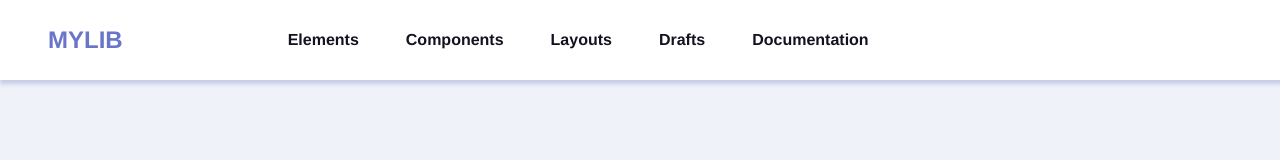
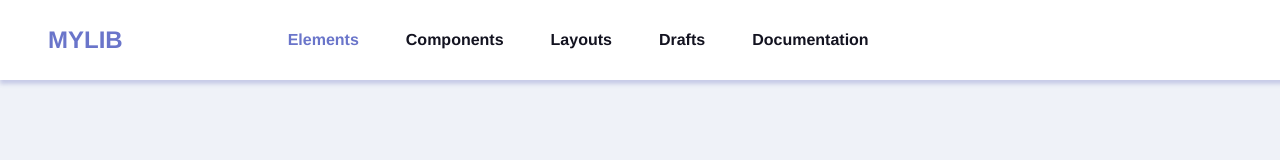
Before and after one commit to tatyanabortnik/hometask-8-mylib, a plain HTML site: page markup/index.html in a window 1280 px wide. In both pictures the pointer is over the link "Elements". Shown: the top 160 px of the page. Drawn offline with Linux system fonts and the light colour scheme.

Commit message:
added hover

```diff
--- a/markup/css/style.css
+++ b/markup/css/style.css
@@ -105,6 +105,10 @@ body{
 	color: #6a75ca;
 }
 
+.nav-list-item a:hover {
+	color: #6a75ca;
+}
+
 /*------------------------------------------------*/
 
 .title{
```
